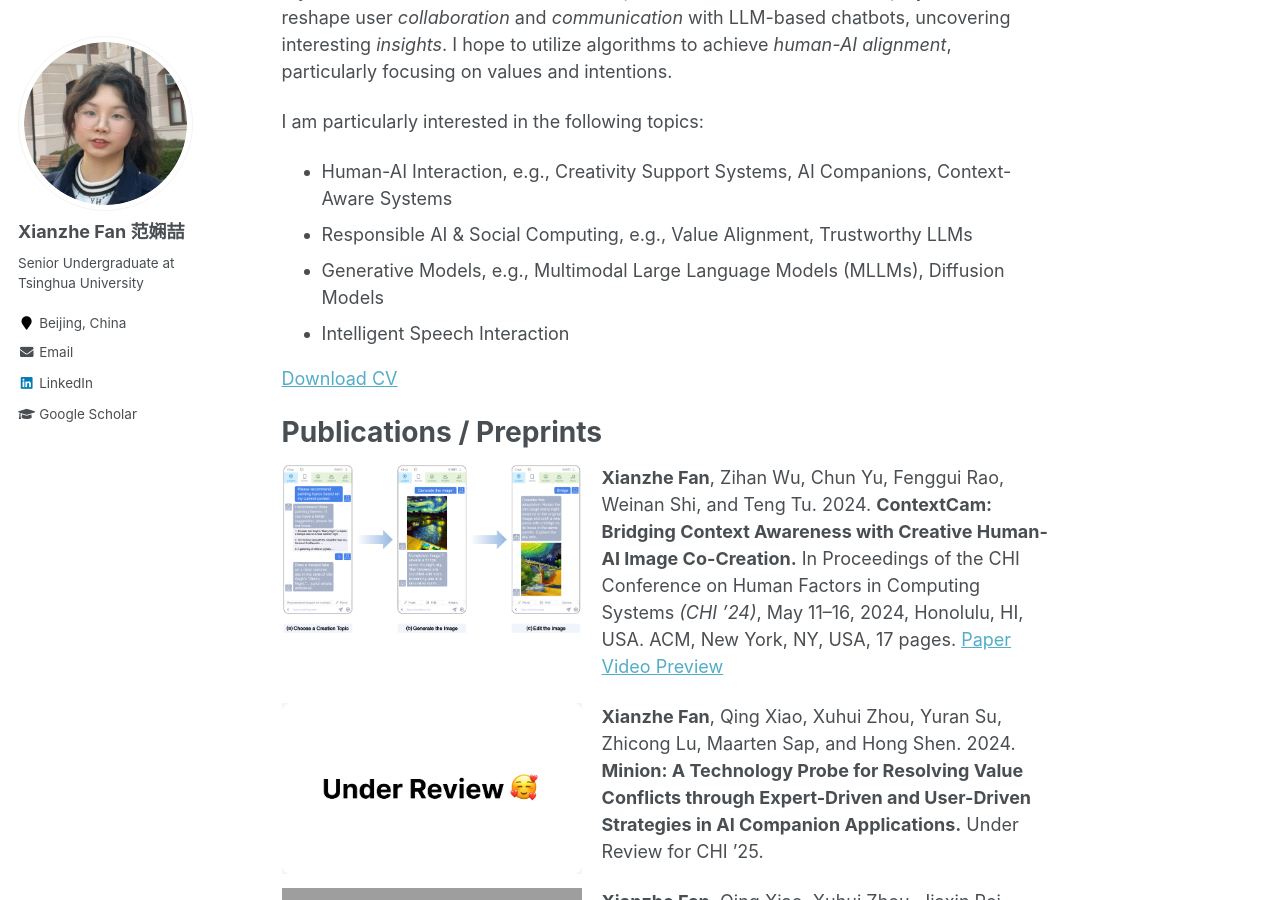
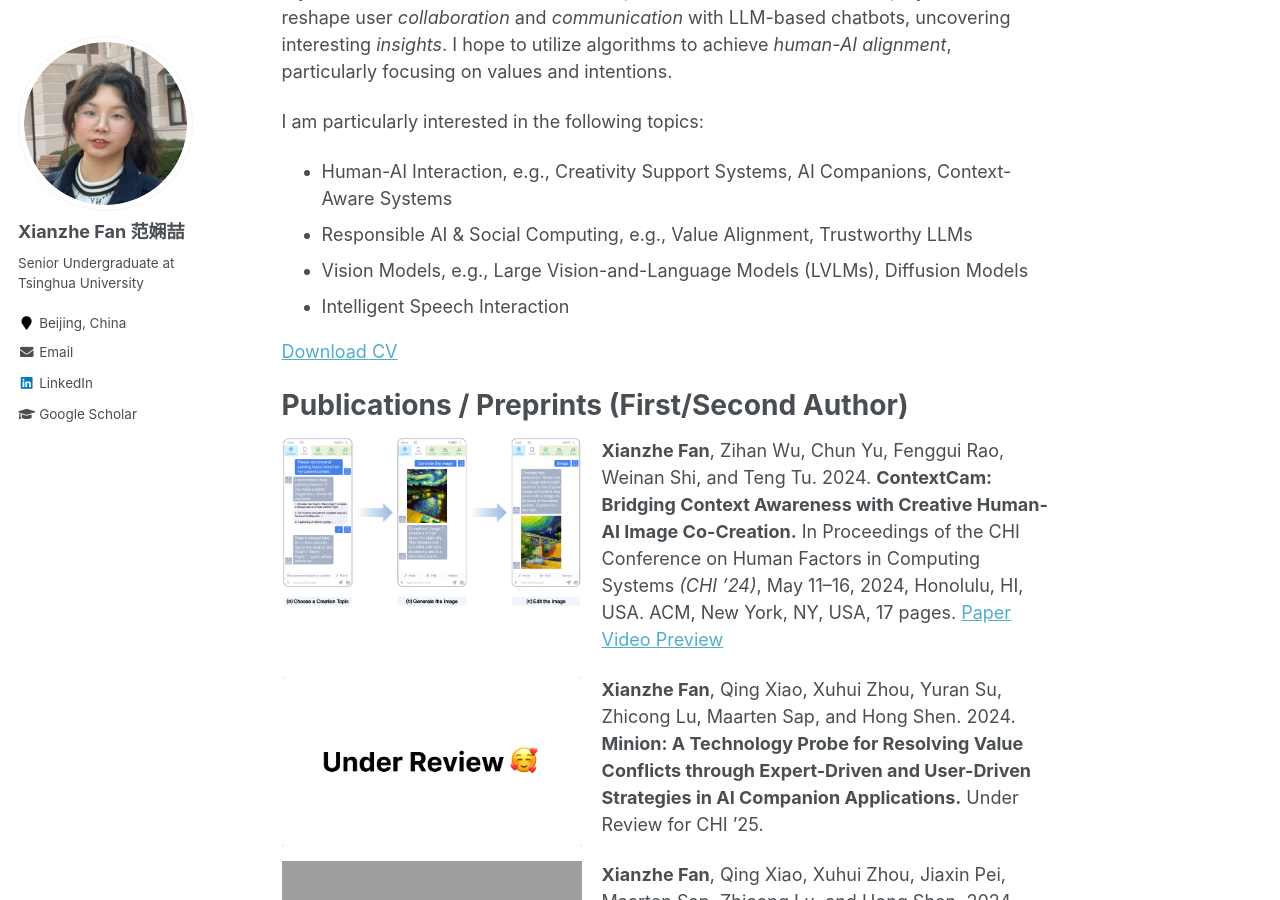
Before and after one commit to XianzheFan/XianzheFan.github.io, a Jekyll site: the page built from _pages/about.md, in a window 1280 px wide and 900 px high, scrolled down 396 px. Built offline with Jekyll 4.4.1, drawn with Linux system fonts in a browser that asks for light colours.

Commit message:
Add files via upload

```diff
--- a/_pages/about.md
+++ b/_pages/about.md
@@ -19,12 +19,12 @@
 I am particularly interested in the following topics:
 * Human-AI Interaction, e.g., Creativity Support Systems, AI Companions, Context-Aware Systems
 * Responsible AI & Social Computing, e.g., Value Alignment, Trustworthy LLMs
-* Generative Models, e.g., Multimodal Large Language Models (MLLMs), Diffusion Models
+* Vision Models, e.g., Large Vision-and-Language Models (LVLMs), Diffusion Models
 * Intelligent Speech Interaction
 
 [Download CV](https://xianzhefan.github.io/files/CV.pdf)
 
-Publications / Preprints
+Publications / Preprints (First/Second Author)
 ======
 <div style="display: flex; align-items: flex-start; margin-bottom: 0px;">
   <img src="https://xianzhefan.github.io/images/contextcam.png" alt="paper image" style="width: 300px; margin-right: 20px; margin-top: 0px;">
```
